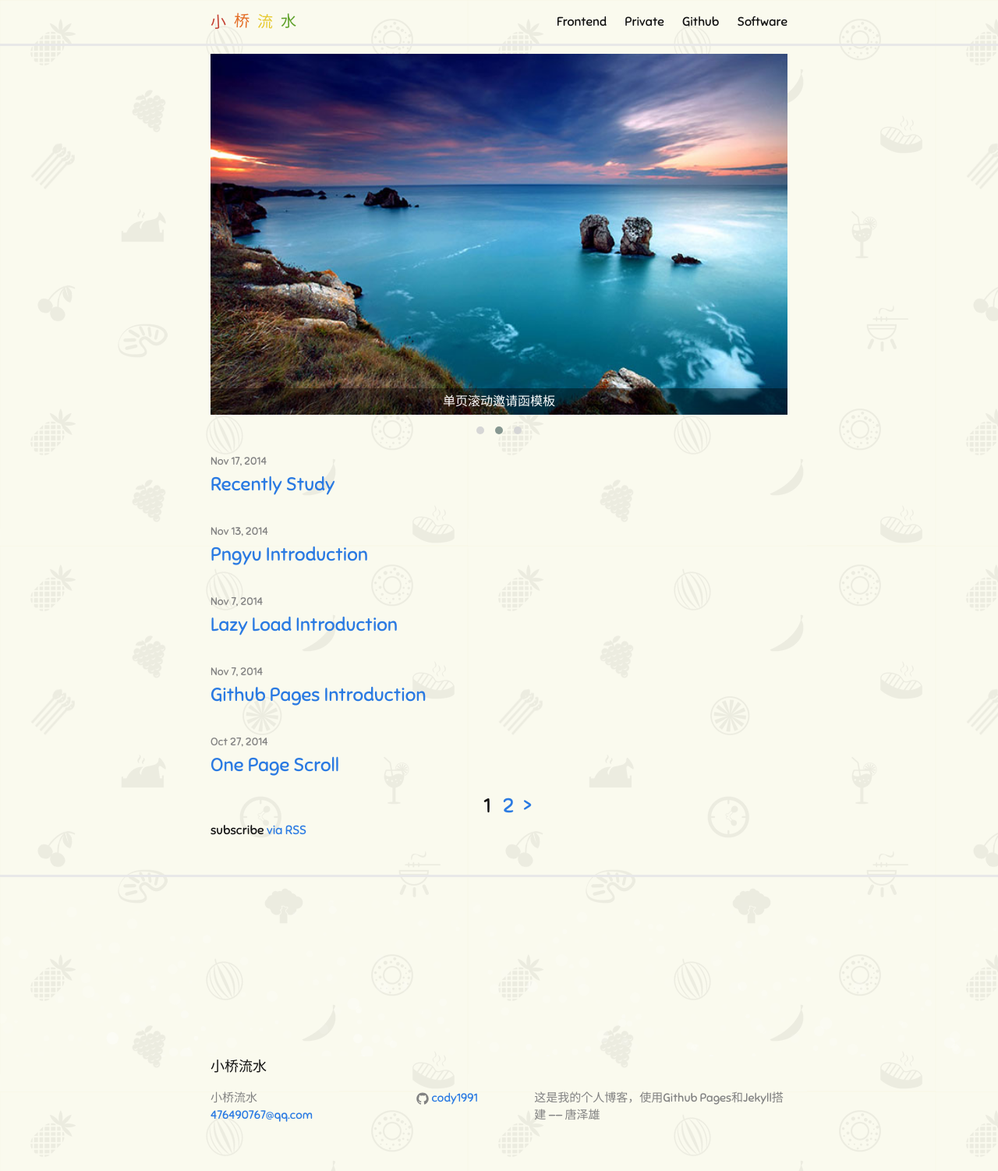
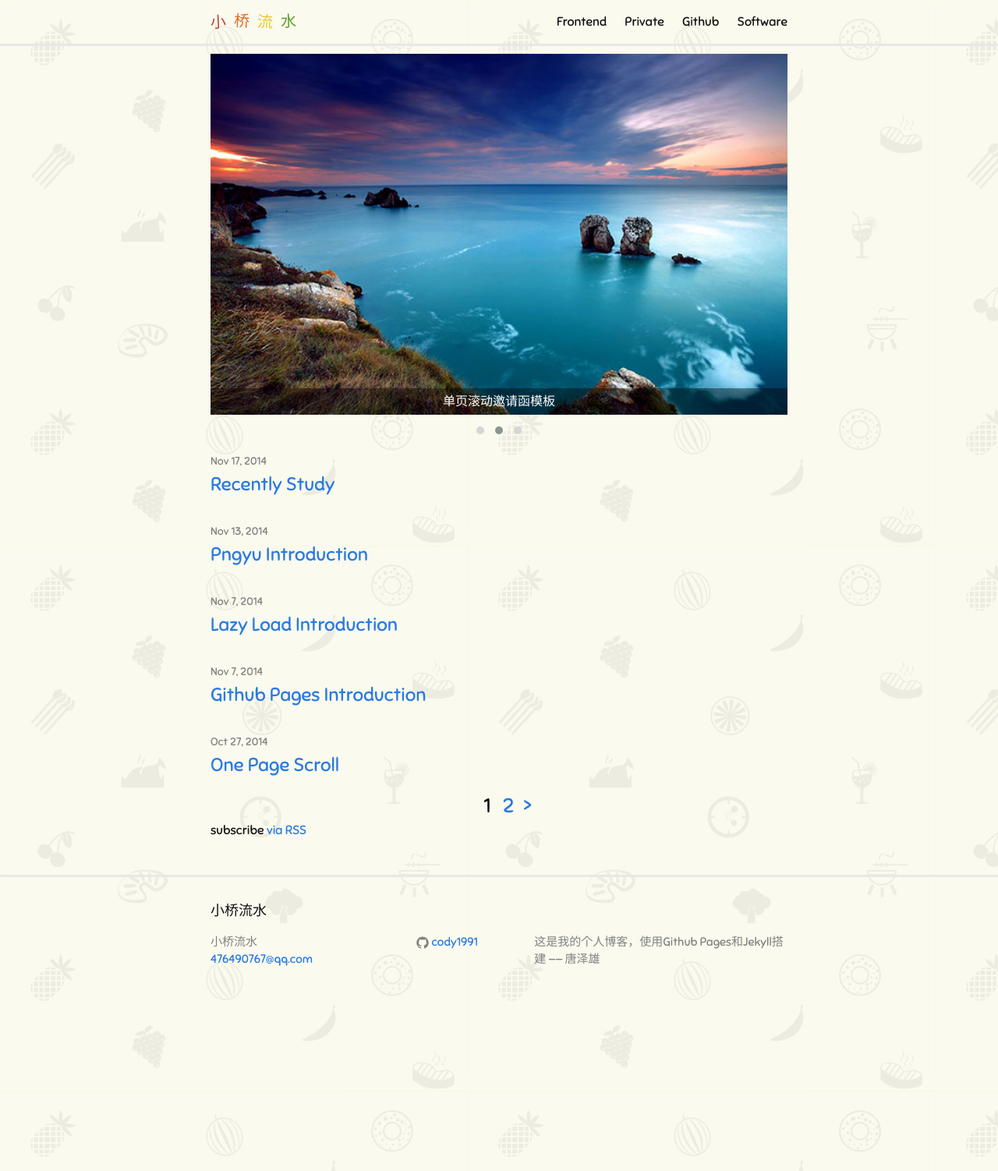
Before and after one commit to luojiyin1987/sysutangzxBlog, a Jekyll site: the page built from index.html, in a window 1280 px wide. Shown: the whole page at 78% size. Built offline with Jekyll 4.4.1, drawn with Linux system fonts in a browser that asks for light colours; the list of posts is cut into pages by our own code.

Commit message:
no message

```diff
--- a/_includes/footer.html
+++ b/_includes/footer.html
@@ -1,8 +1,4 @@
 <footer class="site-footer">
-
-    <div id="large-header" class="large-header">
-        <canvas id="demo-canvas"></canvas>
-    </div>
 
     <div class="wrapper">
 
--- a/js/canvas.js
+++ /dev/null
@@ -1,91 +0,0 @@
-(function() {
-
-    var width, height, largeHeader, canvas, ctx, circles, target, animateHeader = true;
-
-    // Main
-    initHeader();
-    addListeners();
-
-    function initHeader() {
-        width = window.innerWidth;
-        height = 200;
-        target = {x: 0, y: height};
-
-        largeHeader = document.getElementById('large-header');
-        largeHeader.style.height = height+'px';
-
-        canvas = document.getElementById('demo-canvas');
-        canvas.width = width;
-        canvas.height = height;
-        ctx = canvas.getContext('2d');
-
-        // create particles
-        circles = [];
-        for(var x = 0; x < width*0.5; x++) {
-            var c = new Circle();
-            circles.push(c);
-        }
-        animate();
-    }
-
-    // Event handling
-    function addListeners() {
-        window.addEventListener('scroll', scrollCheck);
-        window.addEventListener('resize', resize);
-    }
-
-    function scrollCheck() {
-        if(document.body.scrollTop > height) animateHeader = false;
-        else animateHeader = true;
-    }
-
-    function resize() {
-        width = window.innerWidth;
-        height = 200;
-        largeHeader.style.height = height+'px';
-        canvas.width = width;
-        canvas.height = height;
-    }
-
-    function animate() {
-        if(animateHeader) {
-            ctx.clearRect(0,0,width,height);
-            for(var i in circles) {
-                circles[i].draw();
-            }
-        }
-        requestAnimationFrame(animate);
-    }
-
-    // Canvas manipulation
-    function Circle() {
-        var _this = this;
-
-        // constructor
-        (function() {
-            _this.pos = {};
-            init();
-        })();
-
-        function init() {
-            _this.pos.x = Math.random()*width;
-            _this.pos.y = height+Math.random()*100;
-            _this.alpha = 0.1+Math.random()*0.3;
-            _this.scale = 0.1+Math.random()*0.3;
-            _this.velocity = Math.random();
-        }
-
-        this.draw = function() {
-            if(_this.alpha <= 0) {
-                init();
-            }
-            _this.pos.y -= _this.velocity;
-            _this.alpha -= 0.0005;
-            ctx.beginPath();
-            ctx.arc(_this.pos.x, _this.pos.y, _this.scale*20, 0, 2 * Math.PI, false);
-            ctx.fillStyle = 'rgba(255,255,255,'+ _this.alpha+')';
-            ctx.fill();
-        };
-    }
-
-})();
```
Also changed, not shown: other parts of _includes/footer.html (+0 -4 lines).
